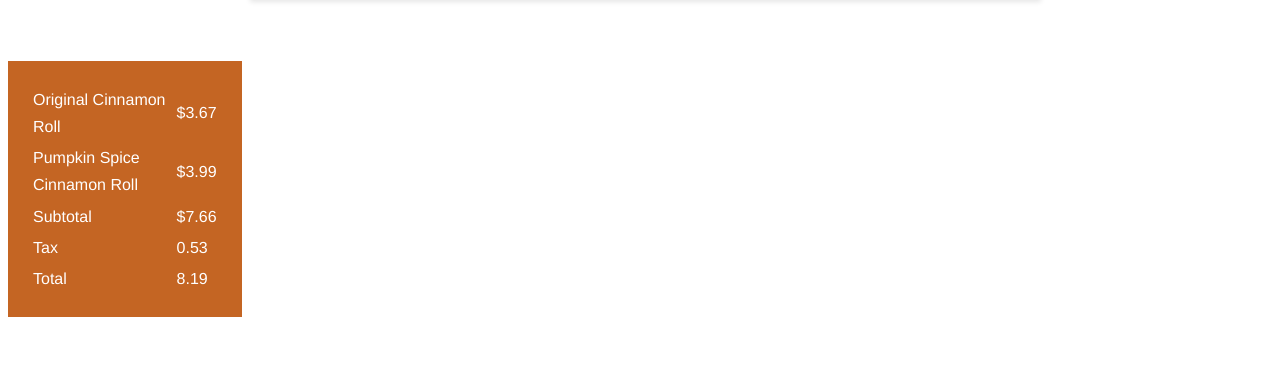
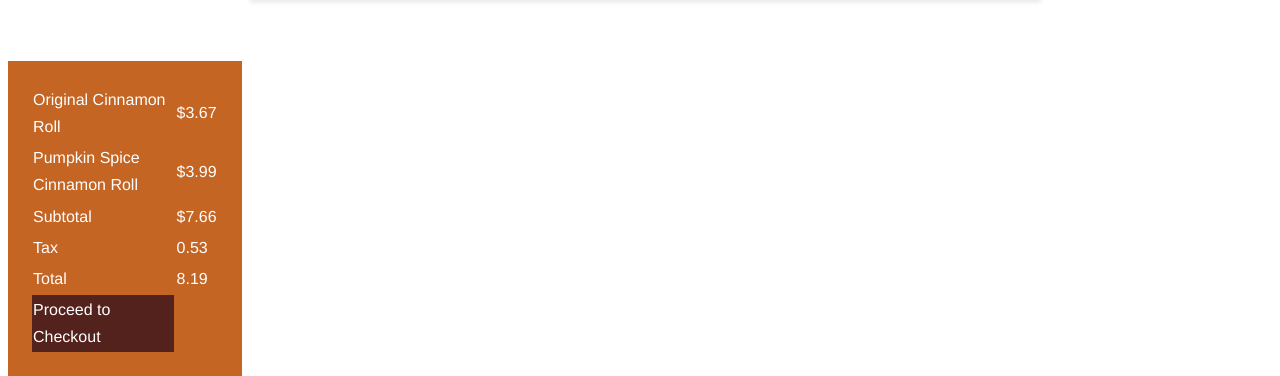
Before and after one commit to sihanwu01/homework_6A, a plain HTML site: page cart.html in a window 1280 px wide. Shown: the part 680-1056 px from the top of the page. Before the commit the page ends 997 px from the top, so only its background shows below. Drawn offline with Linux system fonts and the light colour scheme.

Commit message:
added prototype files and cart page

```diff
--- a/cart.html
+++ b/cart.html
@@ -114,6 +114,9 @@
             <td class="receipt-total">Total</td>
             <td class="receipt-total" >8.19</td>
           </tr>
+          <tr>
+            <td style="color:white;background-color:#53221D;">Proceed to Checkout</td>
+          </tr>
         </table>
       </div>
 
```
Also changed, not shown: 2 other files.
